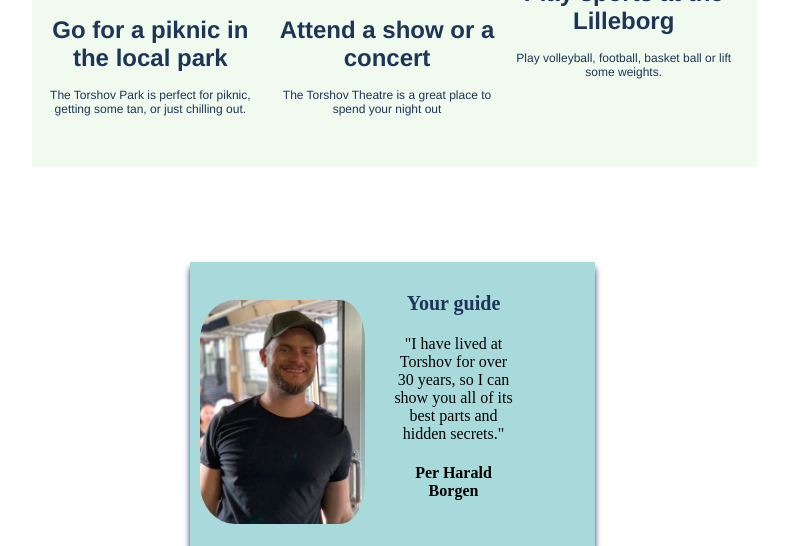
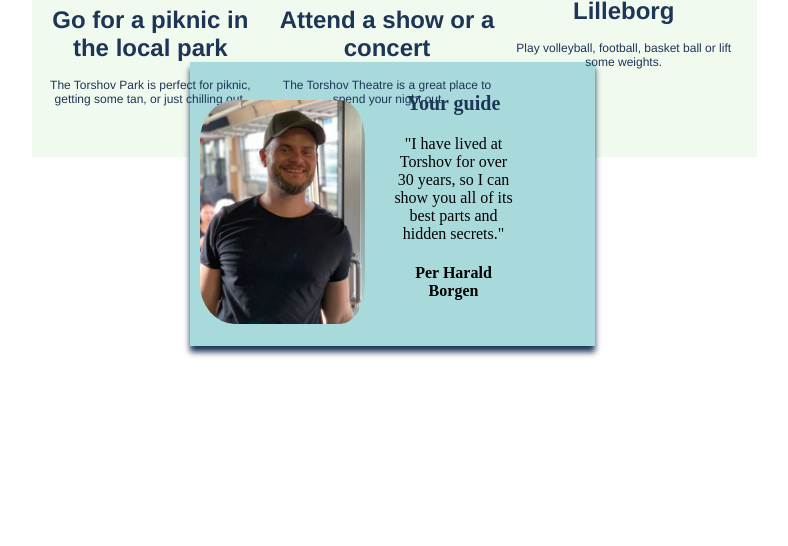
Before and after one commit to osandoval1976/oscar_solo_home_town_page, a website built with Vite: page index.html in a window 1280 px wide. Shown: the part 554-1100 px from the top of the page, without its empty margins (248-1036 px from the left). After the commit the page ends 975 px from the top, so only its background shows below. Built offline with nearby package versions, Linux system fonts and the light colour scheme.

Commit message:
Updated Css

```diff
--- a/styles.css
+++ b/styles.css
@@ -20,7 +20,7 @@ body {
 #hero {
     width: 720px;
     height: 1015px;
-    margin-top: 10px;
+    margin-top: -20px;
 
 }
 
@@ -110,8 +110,8 @@ h3{
 #guide{
 display:flex;
 width: 315px;
-margin-top:95px;
-margin-bottom: 155px;
+margin-top:-95px;
+margin-bottom: -55px;
 margin-left: auto;
 margin-right: auto;
 padding:10px 80px 10px 10px;
```
